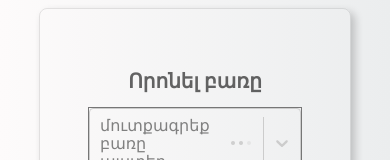
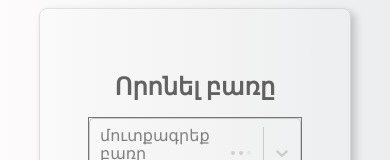
Before and after one commit to vagison/modul-dict, a React (Create React App) app: page / in a window 390 px wide. Shown: the part 203-363 px from the top of the page. Built offline with nearby package versions, Linux system fonts and the light colour scheme.

Commit message:
Fixing CSS error on small screens

```diff
--- a/src/components/Search/Search.js
+++ b/src/components/Search/Search.js
@@ -81,7 +81,7 @@ class Search extends React.Component {
     return (
       <article className="br3 ba b--black-10 pa3 mv2 w-80 w-80-m w-60-l mw7 shadow-5 center searchBox">
         <main className="pa4 mw6 center black-60">
-          <h1 className="f4 f2-ns fw6">{title}</h1>
+          <h1 className="f3 f1-ns fw6">{title}</h1>
           <AsyncSelect
             className="input-reset ba bg-transparent w-100 asyncSelectField"
             value={this.props.searchBoxWord ? this.state.selectedWord : ""}
--- a/src/components/Translations/Translations.js
+++ b/src/components/Translations/Translations.js
@@ -124,7 +124,7 @@ class Translations extends React.Component {
     return this.state.translations.length !== 0 ? (
       <article className="br3 ba b--black-10 pa3 mv2 w-80 w-80-m w-60-l mw7 shadow-5 center translationsBox">
         <main className="pa2 mw6 center black-60">
-          <h1 className="f4 f2-ns fw6">{translations}</h1>
+          <h1 className="f3 f2-ns fw6">{translations}</h1>
           {this.state.translations.map((eachTranslation, index) => (
             <div className="eachTranslationBox" key={index}>
               <hr />
```
